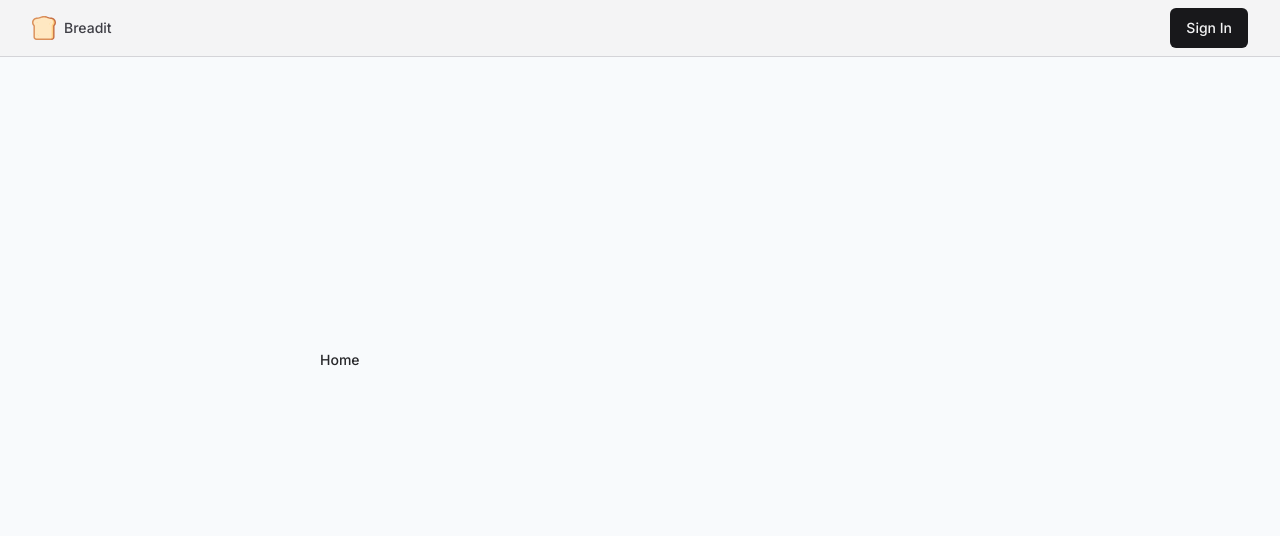
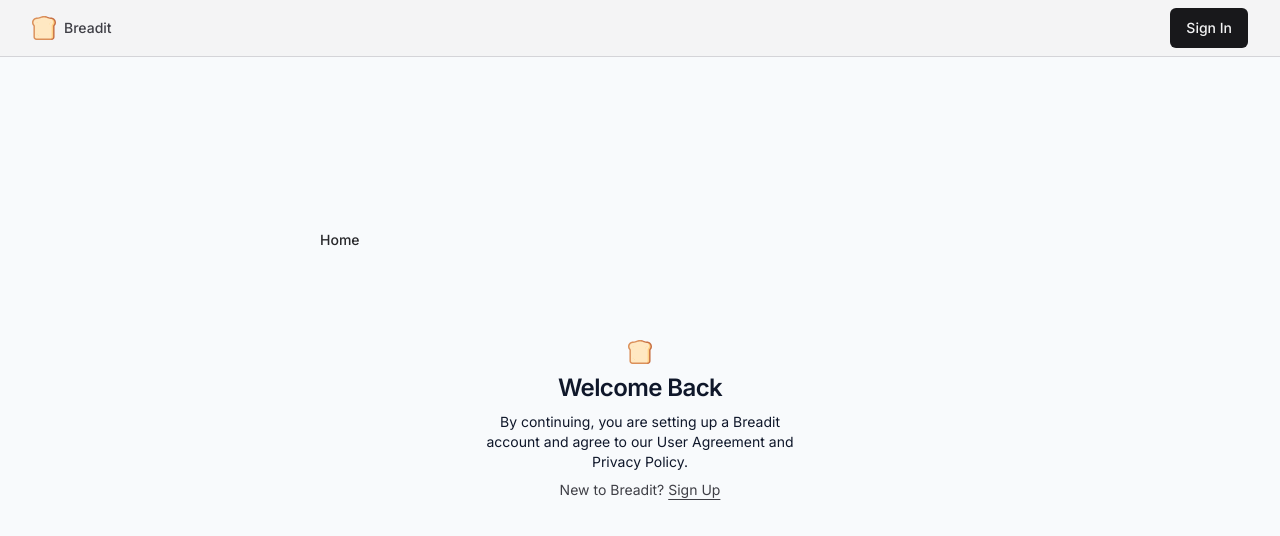
Before and after one commit to MichaelFrieze/breadit, a Next.js app: page /sign-in in a window 1280 px wide. Shown: the top 536 px of the page. Built offline with nearby package versions, Linux system fonts and the light colour scheme.

Commit message:
Created Signin component

```diff
--- a/src/app/(auth)/sign-in/page.tsx
+++ b/src/app/(auth)/sign-in/page.tsx
@@ -1,3 +1,4 @@
+import Signin from '@/components/Signin';
 import { buttonVariants } from '@/components/ui/Button';
 import { cn } from '@/lib/utils';
 import Link from 'next/link';
@@ -17,7 +18,7 @@ const page: FC = () => {
           Home
         </Link>
 
-        {/* <SignIn /> */}
+        <Signin />
       </div>
     </div>
   );
--- /dev/null
+++ b/src/components/Signin.tsx
@@ -0,0 +1,32 @@
+import Link from 'next/link';
+import { Icons } from './Icons';
+
+const Signin = () => {
+  return (
+    <div className="container mx-auto flex w-full flex-col justify-center space-y-6 sm:w-[400px]">
+      <div className="flex flex-col space-y-2 text-center">
+        <Icons.logo className="mx-auto h-6 w-6" />
+        <h1 className="text-2xl font-semibold tracking-tight">Welcome Back</h1>
+        <p className="text-sm max-w-xs mx-auto">
+          By continuing, you are setting up a Breadit account and agree to our
+          User Agreement and Privacy Policy.
+        </p>
+
+        {/* sign in form */}
+        {/* <UserAuthForm /> */}
+
+        <p className="px-8 text-center text-sm text-zinc-700">
+          New to Breadit?{' '}
+          <Link
+            href="/sign-up"
+            className="hover:text-zinc-800 text-sm underline underline-offset-4"
+          >
+            Sign Up
+          </Link>
+        </p>
+      </div>
+    </div>
+  );
+};
+
+export default Signin;
```
Also changed, not shown: 1 other file (tests, documents, lock files or other folders).
